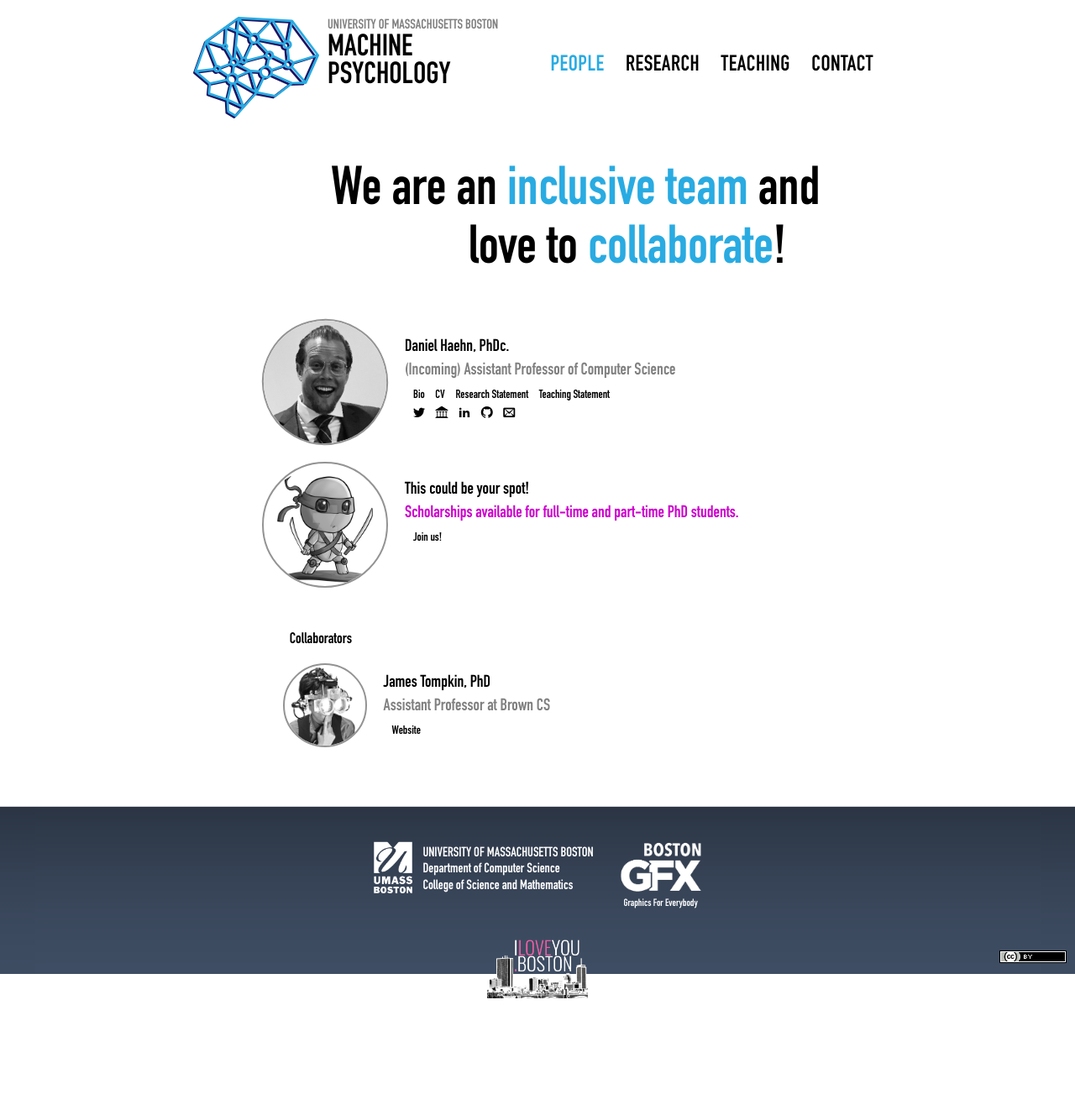
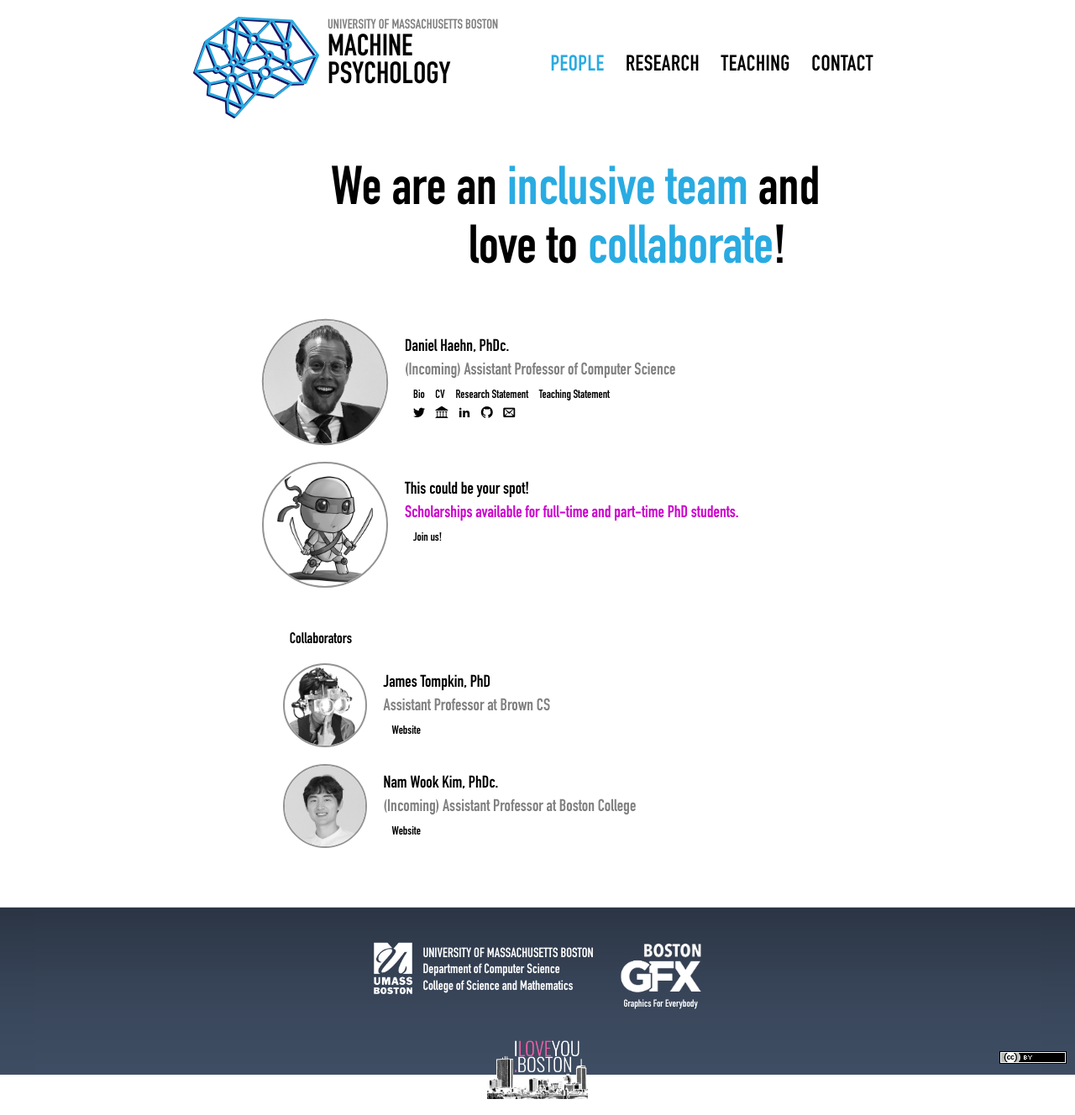
Before and after one commit to mpsych/mpsych.org, a Jekyll site: the page built from people.md, in a window 1280 px wide. Shown: the whole page at 84% size. Built offline with Jekyll 4.4.1, drawn with Linux system fonts in a browser that asks for light colours; some web fonts are replaced; before the commit the page ends 1208 px from its top, so only the background shows below that.

Commit message:
Add Nam.

```diff
--- a/people.md
+++ b/people.md
@@ -53,3 +53,14 @@ permalink: /people
     </span>
   </div>
 </div>
+
+<div class="collaborator">
+  <img src="/people/collaborators/kim.png">
+  <div class="caption">
+    Nam Wook Kim, PhDc.<br>
+    <span class="role">(Incoming) Assistant Professor at Boston College</span><br>
+    <span class="links">
+      <a class="cleanlink" href="http://namwkim.org">Website</a>
+    </span>
+  </div>
+</div>
```
Also changed, not shown: people/collaborators/kim.png (added).
